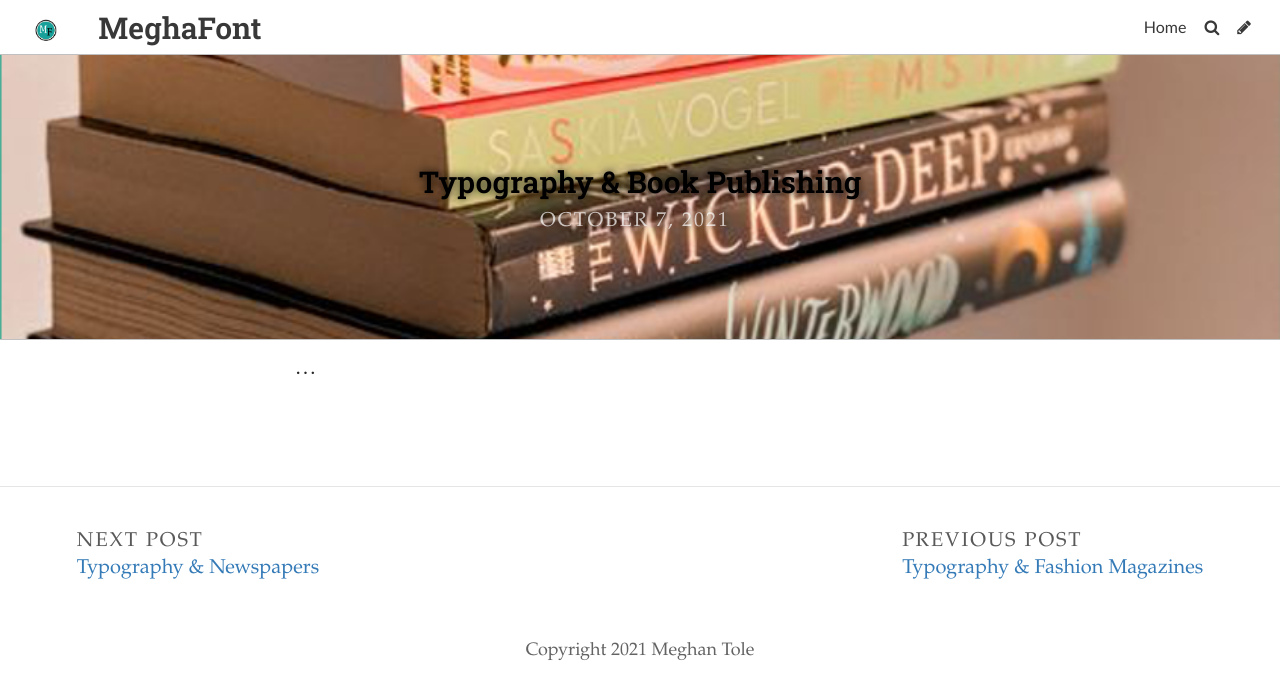
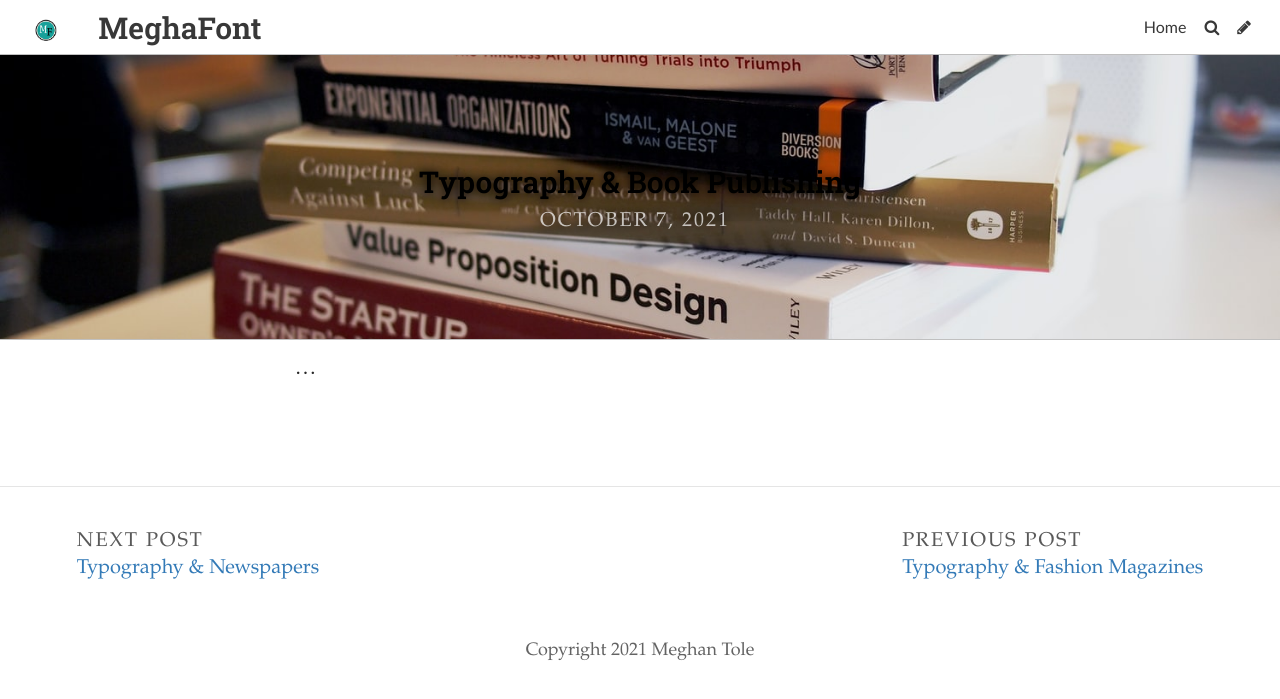
Before and after one commit to meghantole/tarm, a Jekyll site: the page built from _posts/2021-10-07-typography-book-publishing.md, in a window 1280 px wide. Shown: the top 699 px of the page. Built offline with Jekyll 4.4.1, drawn with Linux system fonts in a browser that asks for light colours; some web fonts are replaced.

Commit message:
Update Post “2021-10-07-typography-book-publishing”

```diff
--- a/_posts/2021-10-07-typography-book-publishing.md
+++ b/_posts/2021-10-07-typography-book-publishing.md
@@ -2,7 +2,7 @@
 layout: post
 title: Typography & Book Publishing
 date: 2021-10-07T19:07:53.035Z
-image: ../uploads/nnnn.png
+image: ../uploads/photo-1512820790803-83ca734da794.jpeg
 title_color: "#000000"
 comments: false
 ---
```
